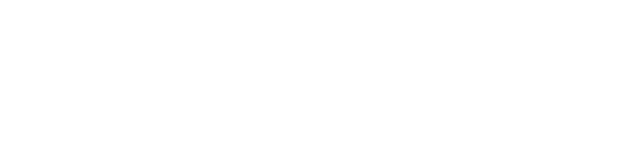
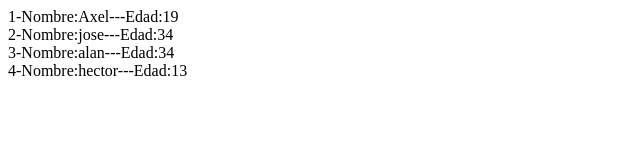
Before and after one commit to aortiz34/ED-Ejercicio-7, a plain HTML site: page index.html in a window 1280 px wide. Shown: the whole page, without its empty margins (0-640 px from the left). Drawn offline with Linux system fonts and the light colour scheme.

Commit message:
Completed

```diff
--- a/grupo.js
+++ b/grupo.js
@@ -2,6 +2,10 @@ import Persona from "./persona.js";
 export default class Grupo{
     constructor() {
         this._inicio = null;
+    }
+
+    getInicio(){
+        return this._inicio;
     }
 
     agregar(nuevo){
@@ -11,10 +15,30 @@ export default class Grupo{
             let aux=this._inicio;
             while(aux.getSiguiente()!=null){
                 aux=aux.getSiguiente();
-                console.log(this._inicio.getSiguiente());
             }
             aux.setSiguiente(nuevo)
             return nuevo;
         }
     }
+
+    listar(){
+        let pos = 1;
+        let aux = this._inicio;
+        let txt = "";
+        if (this._inicio===null){
+            return "Esta vacio";
+        }else {
+            while (aux.getSiguiente() != null) {
+                txt += `<div>
+                ${pos}-Nombre:${aux.getNombre()}---Edad:${aux.getEdad()}
+                </div>`;
+                aux=aux.getSiguiente();
+                pos++;
+            }
+            txt += `<div>
+            ${pos}-Nombre:${aux.getNombre()}---Edad:${aux.getEdad()}
+            </div>`;
+        }
+        return txt;
+    }
 }
--- a/index.html
+++ b/index.html
@@ -6,6 +6,7 @@
     <title>Document</title>
 </head>
 <body>
+    <div id="details"></div>
     <script src="main.js" type="module"></script>
 </body>
 </html>
--- a/main.js
+++ b/main.js
@@ -3,16 +3,21 @@ import Persona from "./persona.js";
 
 let nuevo  = new Persona("Axel",19);
 let grupoH = new Grupo();
+let div = document.getElementById("details");
 
-console.log(nuevo.getSiguiente());
 console.log(grupoH.agregar(nuevo));
 
 nuevo  = new Persona("jose",34);
 
-console.log(nuevo.getSiguiente());
 console.log(grupoH.agregar(nuevo));
 
 nuevo  = new Persona("alan",34);
 
-console.log(nuevo.getSiguiente());
 console.log(grupoH.agregar(nuevo));
+
+nuevo = new Persona("hector",13);
+
+console.log(grupoH.agregar(nuevo));
+console.log(grupoH.getInicio());
+
+div.innerHTML = grupoH.listar();
--- a/persona.js
+++ b/persona.js
@@ -4,6 +4,14 @@ export default class Persona {
         this._nombre = nombre;
         this._edad = edad;
         this._siguiente = null;
+    }
+
+    getNombre(){
+        return this._nombre;
+    }
+
+    getEdad(){
+        return this._edad;
     }
 
     getSiguiente(){
```
